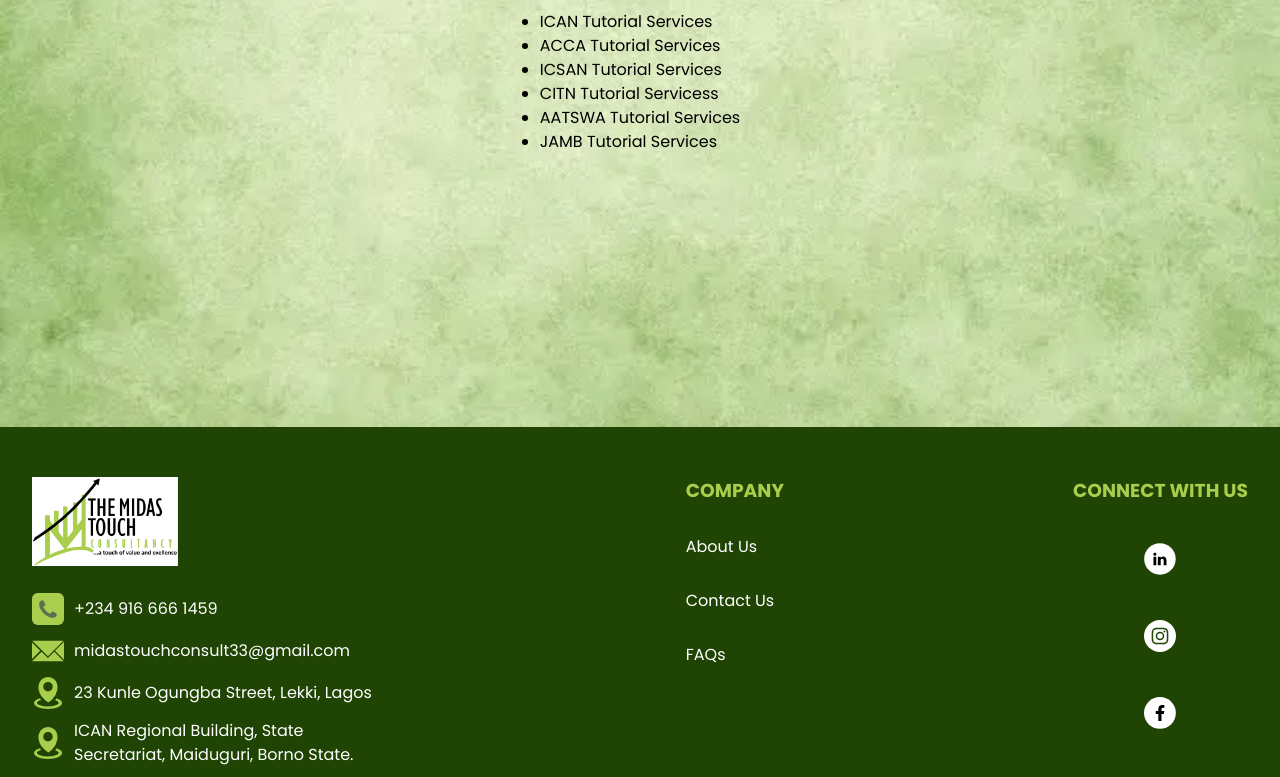
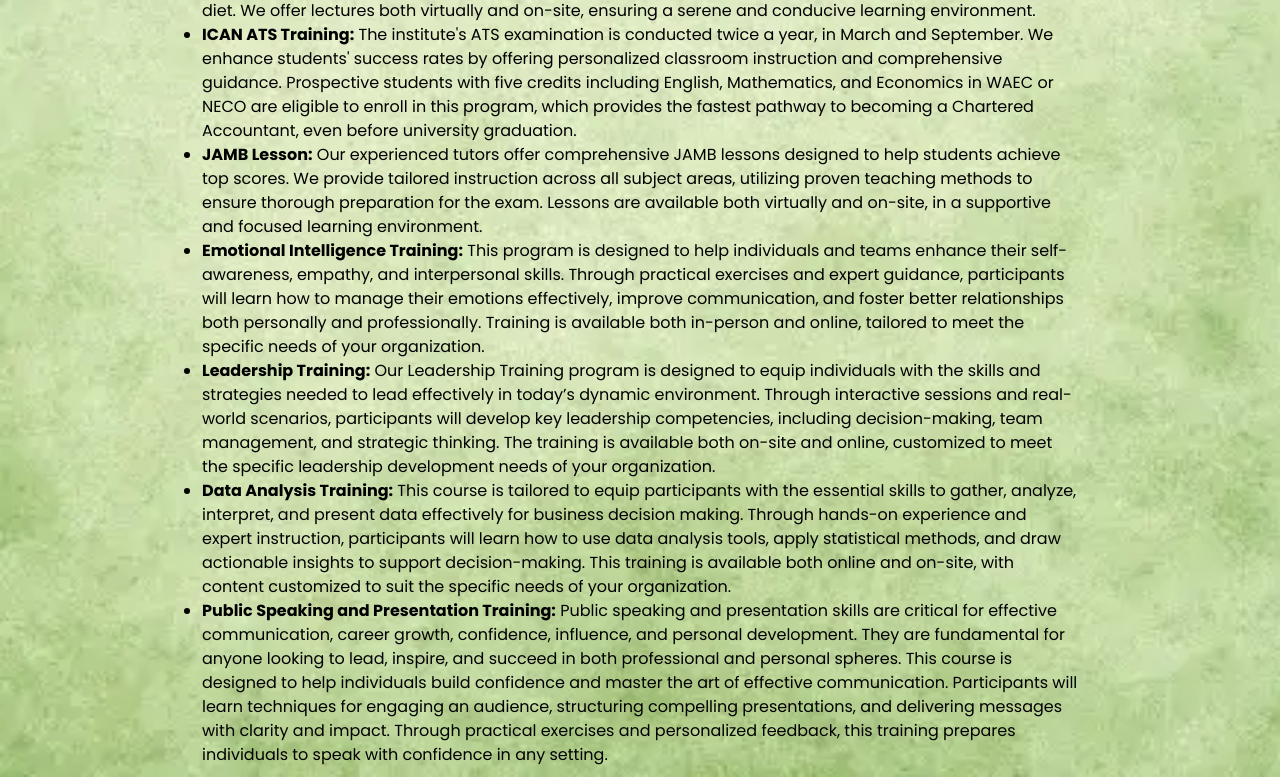
Before and after one commit to emmanuel4365/midas-touch, a React (Vite) app in the folder client/: page /learning-and-development in a window 1280 px wide. Shown: the part 303-1080 px from the top of the page. Built offline with nearby package versions, Linux system fonts and the light colour scheme.

Commit message:
finished learning and dev page

```diff
--- a/client/src/pages/LearningAndDevelopmentPage.jsx
+++ b/client/src/pages/LearningAndDevelopmentPage.jsx
@@ -4,13 +4,81 @@
       <div className="learning-and-development-page-center">
         <h1 className="learning-heading">Learning and Development</h1>
         <hr width="100px" color="#a9ce4d" />
+        <p>
+          The learning and development arm of the firm encompasses the following
+          broad areas:
+        </p>
         <ul className="learning-items-container">
-          <li>ICAN Tutorial Services</li>
-          <li>ACCA Tutorial Services</li>
-          <li>ICSAN Tutorial Services</li>
-          <li>CITN Tutorial Servicess</li>
-          <li>AATSWA Tutorial Services</li>
-          <li>JAMB Tutorial Services</li>
+          <li>
+            <strong>ICAN Exam preparation training:</strong> Our team of
+            professional tutors delivers ICAN training to individuals aspiring
+            to become Chartered Accountants. Our proven methodology has resulted
+            in an impressive 80% pass rate per diet. We offer lectures both
+            virtually and on-site, ensuring a serene and conducive learning
+            environment.
+          </li>
+          <li>
+            <strong>ICAN ATS Training:</strong> The institute's ATS examination
+            is conducted twice a year, in March and September. We enhance
+            students' success rates by offering personalized classroom
+            instruction and comprehensive guidance. Prospective students with
+            five credits including English, Mathematics, and Economics in WAEC
+            or NECO are eligible to enroll in this program, which provides the
+            fastest pathway to becoming a Chartered Accountant, even before
+            university graduation.
+          </li>
+          <li>
+            <strong>JAMB Lesson:</strong> Our experienced tutors offer
+            comprehensive JAMB lessons designed to help students achieve top
+            scores. We provide tailored instruction across all subject areas,
+            utilizing proven teaching methods to ensure thorough preparation for
+            the exam. Lessons are available both virtually and on-site, in a
+            supportive and focused learning environment.
+          </li>
+          <li>
+            <strong>Emotional Intelligence Training:</strong> This program is
+            designed to help individuals and teams enhance their self-awareness,
+            empathy, and interpersonal skills. Through practical exercises and
+            expert guidance, participants will learn how to manage their
+            emotions effectively, improve communication, and foster better
+            relationships both personally and professionally. Training is
+            available both in-person and online, tailored to meet the specific
+            needs of your organization.
+          </li>
+          <li>
+            <strong>Leadership Training:</strong> Our Leadership Training
+            program is designed to equip individuals with the skills and
+            strategies needed to lead effectively in today’s dynamic
+            environment. Through interactive sessions and real-world scenarios,
+            participants will develop key leadership competencies, including
+            decision-making, team management, and strategic thinking. The
+            training is available both on-site and online, customized to meet
+            the specific leadership development needs of your organization.
+          </li>
+          <li>
+            <strong>Data Analysis Training:</strong> This course is tailored to
+            equip participants with the essential skills to gather, analyze,
+            interpret, and present data effectively for business decision
+            making. Through hands-on experience and expert instruction,
+            participants will learn how to use data analysis tools, apply
+            statistical methods, and draw actionable insights to support
+            decision-making. This training is available both online and on-site,
+            with content customized to suit the specific needs of your
+            organization.
+          </li>
+          <li>
+            <strong>Public Speaking and Presentation Training:</strong> Public
+            speaking and presentation skills are critical for effective
+            communication, career growth, confidence, influence, and personal
+            development. They are fundamental for anyone looking to lead,
+            inspire, and succeed in both professional and personal spheres. This
+            course is designed to help individuals build confidence and master
+            the art of effective communication. Participants will learn
+            techniques for engaging an audience, structuring compelling
+            presentations, and delivering messages with clarity and impact.
+            Through practical exercises and personalized feedback, this training
+            prepares individuals to speak with confidence in any setting.
+          </li>
         </ul>
       </div>
     </main>
```
